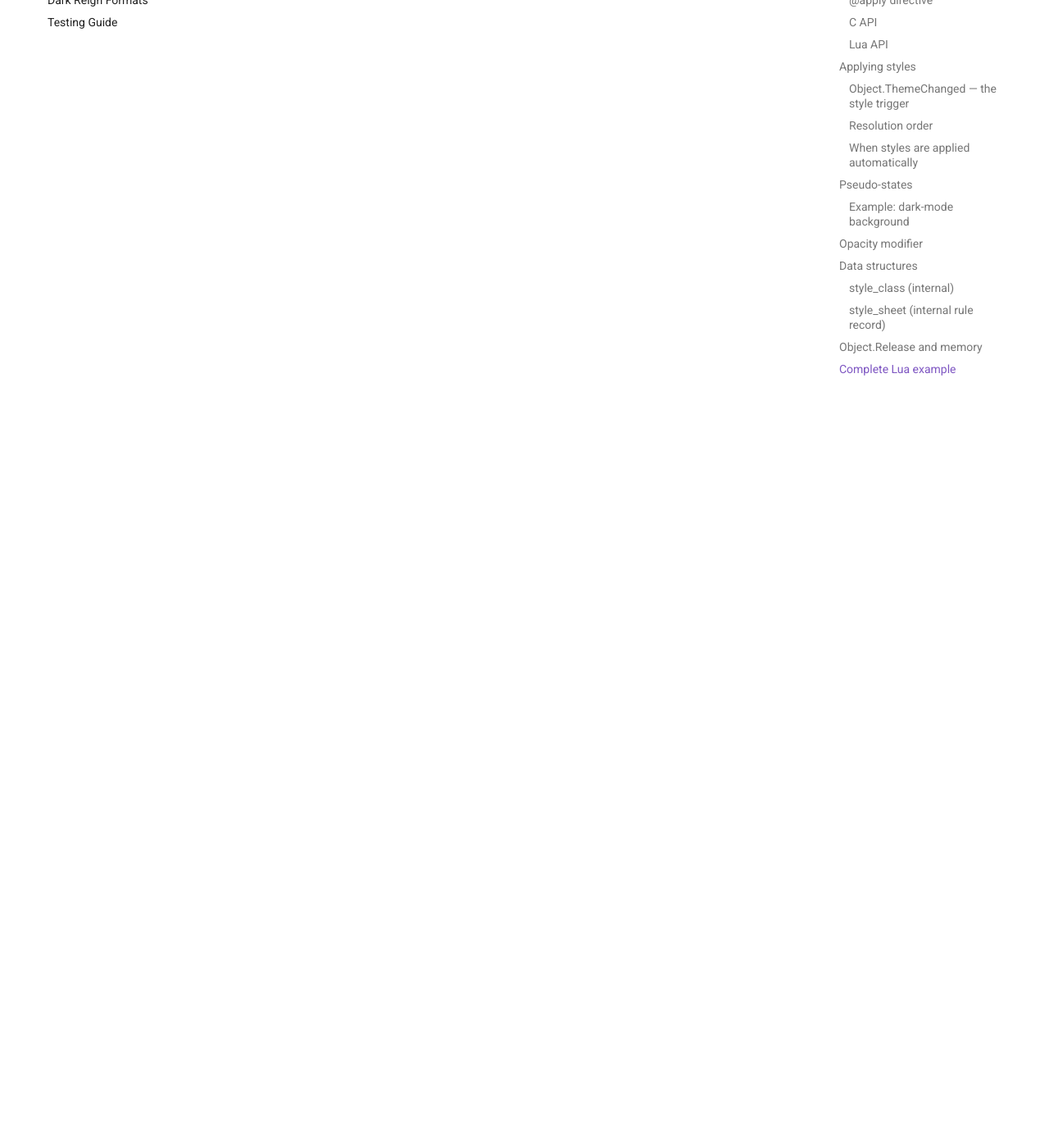
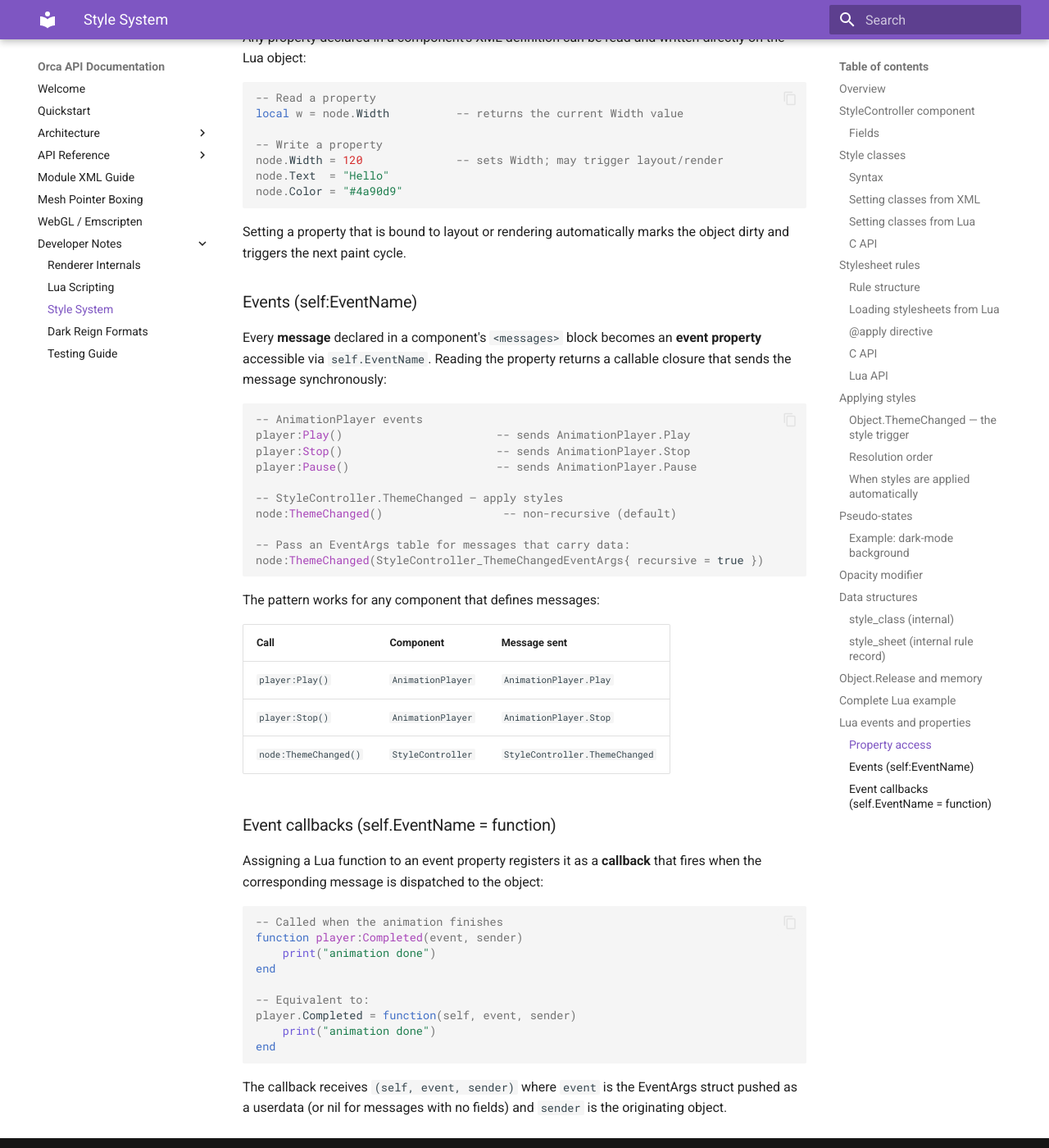
Before and after one commit to corepunch/orca, an MkDocs documentation site: the page built from docs/styling.md, in a window 1280 px wide and 1400 px high, scrolled down 8018 px. Shown: the whole window at 82% size. Built offline with MkDocs 1.6.1 and Material for MkDocs 9.7.7, drawn with Linux system fonts in a browser that asks for light colours; some of the changed text lies outside the part shown.

Commit message:
Changes before error encountered
Agent-Logs-Url: https://github.com/corepunch/orca/sessions/f6ac3e6d-30ed-4e2f-961c-e819a3f0a5d1

Co-authored-by: corepunch <83646194+corepunch@users.noreply.github.com>

````diff
--- a/docs/styling.md
+++ b/docs/styling.md
@@ -164,28 +164,34 @@ obj:addStyleSheet(".selector[:pseudo-state...]", { property = value, ... })
 
 ### `Object.ThemeChanged` — the style trigger
 
-Styles are applied by sending `Object.ThemeChanged` to an object.
-`StyleController` handles this message and recalculates all matching rules.
+Styles are applied by sending `Object.ThemeChanged` or `StyleController.ThemeChanged` to an object.
+`StyleController` handles both messages and recalculates all matching rules.
 Objects without a `StyleController` silently ignore the message.
 
-The message has a single field:
+Both messages have a single field:
 
 | Field | Type | Description |
 |-------|------|-------------|
 | `recursive` | `bool_t` | When `TRUE`, the message is forwarded to every child object |
 
 ```c
-// C — convenience wrapper (sends Object.ThemeChanged internally)
-OBJ_ApplyStyles(lpObject_t object, bool_t recursive);
-
-// Alternatively, send the typed message directly:
+// C — send the typed message directly:
 _SendMessage(object, Object, ThemeChanged, .recursive = TRUE);
 ```
 
 ```lua
--- Lua — applies styles to this object and optionally to children
-node:applyStyles(recursive --[[bool]])
+-- Lua — raises StyleController.ThemeChanged on this object (applies styles)
+node:ThemeChanged()
+
+-- With recursive descent into children:
+node:ThemeChanged(StyleController_ThemeChangedEventArgs{ recursive = true })
 ```
+
+!!! tip "Lua event syntax"
+    `self:ThemeChanged()` works because `ThemeChanged` is an **event property** on `StyleController`.
+    Accessing any event property as `self.EventName` returns a callable closure that sends the message.
+    This pattern applies to all component events — for example, `player:Play()` sends `AnimationPlayer.Play`.
+    See [Lua events and properties](#lua-events-and-properties) below.
 
 ### Resolution order
 
@@ -321,5 +327,70 @@ local myBtn = screen + ui.Button {
 }
 
 -- Apply styles initially
-myBtn:applyStyles(false)
+myBtn:ThemeChanged()
 ```
+
+---
+
+## Lua events and properties
+
+ORCA objects expose a uniform Lua API for **reading and writing properties** and for **sending messages** through the component property system.
+
+### Property access
+
+Any property declared in a component's XML definition can be read and written directly on the Lua object:
+
+```lua
+-- Read a property
+local w = node.Width          -- returns the current Width value
+
+-- Write a property
+node.Width = 120              -- sets Width; may trigger layout/render
+node.Text  = "Hello"
+node.Color = "#4a90d9"
+```
+
+Setting a property that is bound to layout or rendering automatically marks the object dirty and triggers the next paint cycle.
+
+### Events (self:EventName)
+
+Every **message** declared in a component's `<messages>` block becomes an **event property** accessible via `self.EventName`.  Reading the property returns a callable closure that sends the message synchronously:
+
+```lua
+-- AnimationPlayer events
+player:Play()                       -- sends AnimationPlayer.Play
+player:Stop()                       -- sends AnimationPlayer.Stop
+player:Pause()                      -- sends AnimationPlayer.Pause
+
+-- StyleController.ThemeChanged — apply styles
+node:ThemeChanged()                  -- non-recursive (default)
+
+-- Pass an EventArgs table for messages that carry data:
+node:ThemeChanged(StyleController_ThemeChangedEventArgs{ recursive = true })
+```
+
+The pattern works for any component that defines messages:
+
+| Call | Component | Message sent |
+|------|-----------|--------------|
+| `player:Play()` | `AnimationPlayer` | `AnimationPlayer.Play` |
+| `player:Stop()` | `AnimationPlayer` | `AnimationPlayer.Stop` |
+| `node:ThemeChanged()` | `StyleController` | `StyleController.ThemeChanged` |
+
+### Event callbacks (self.EventName = function)
+
+Assigning a Lua function to an event property registers it as a **callback** that fires when the corresponding message is dispatched to the object:
+
+```lua
+-- Called when the animation finishes
+function player:Completed(event, sender)
+    print("animation done")
+end
+
+-- Equivalent to:
+player.Completed = function(self, event, sender)
+    print("animation done")
+end
+```
+
+The callback receives `(self, event, sender)` where `event` is the EventArgs struct pushed as a userdata (or nil for messages with no fields) and `sender` is the originating object.
````
Also changed, not shown: source/core/core.xml (+10 -5 lines), 7 other files.
